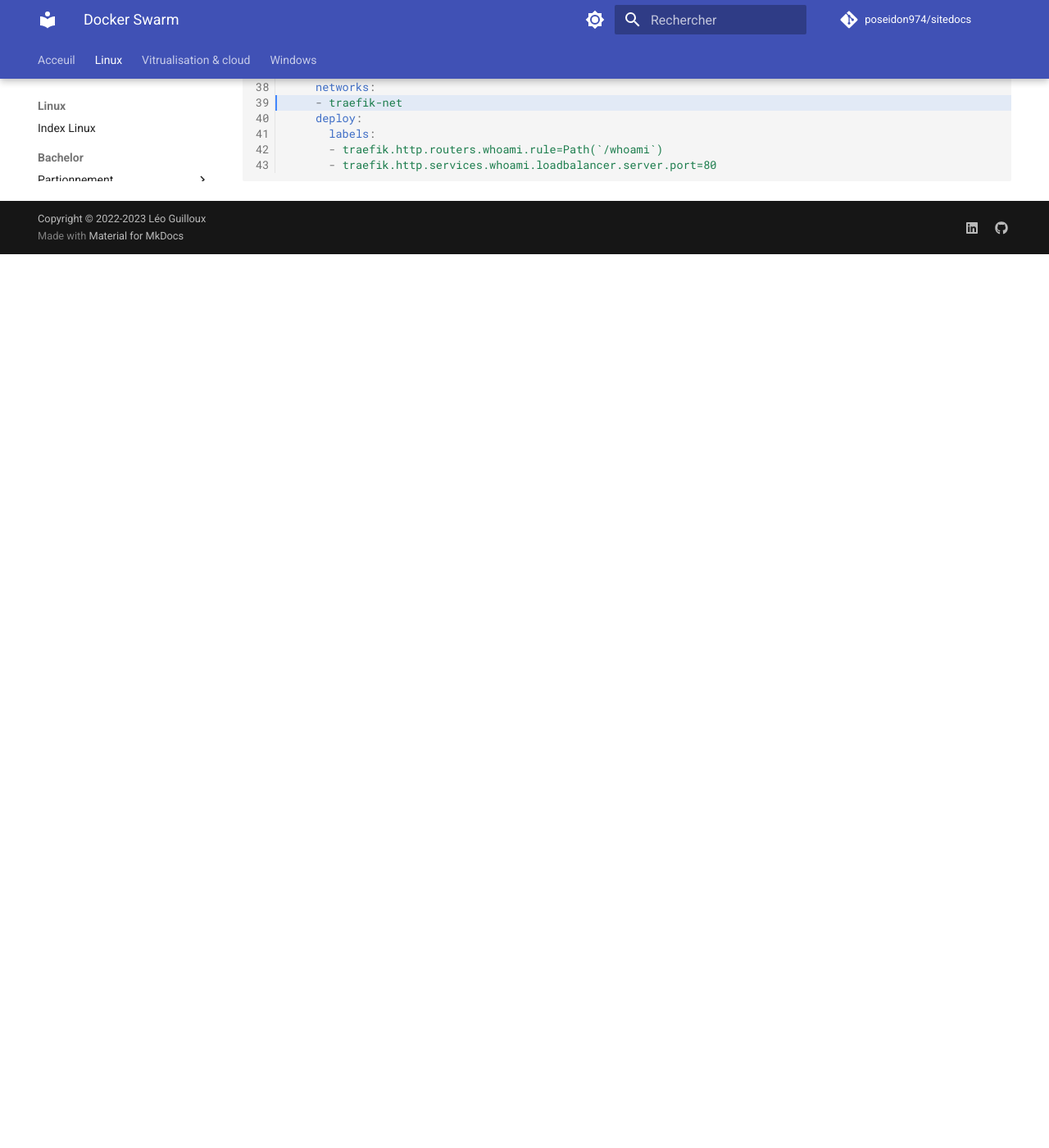
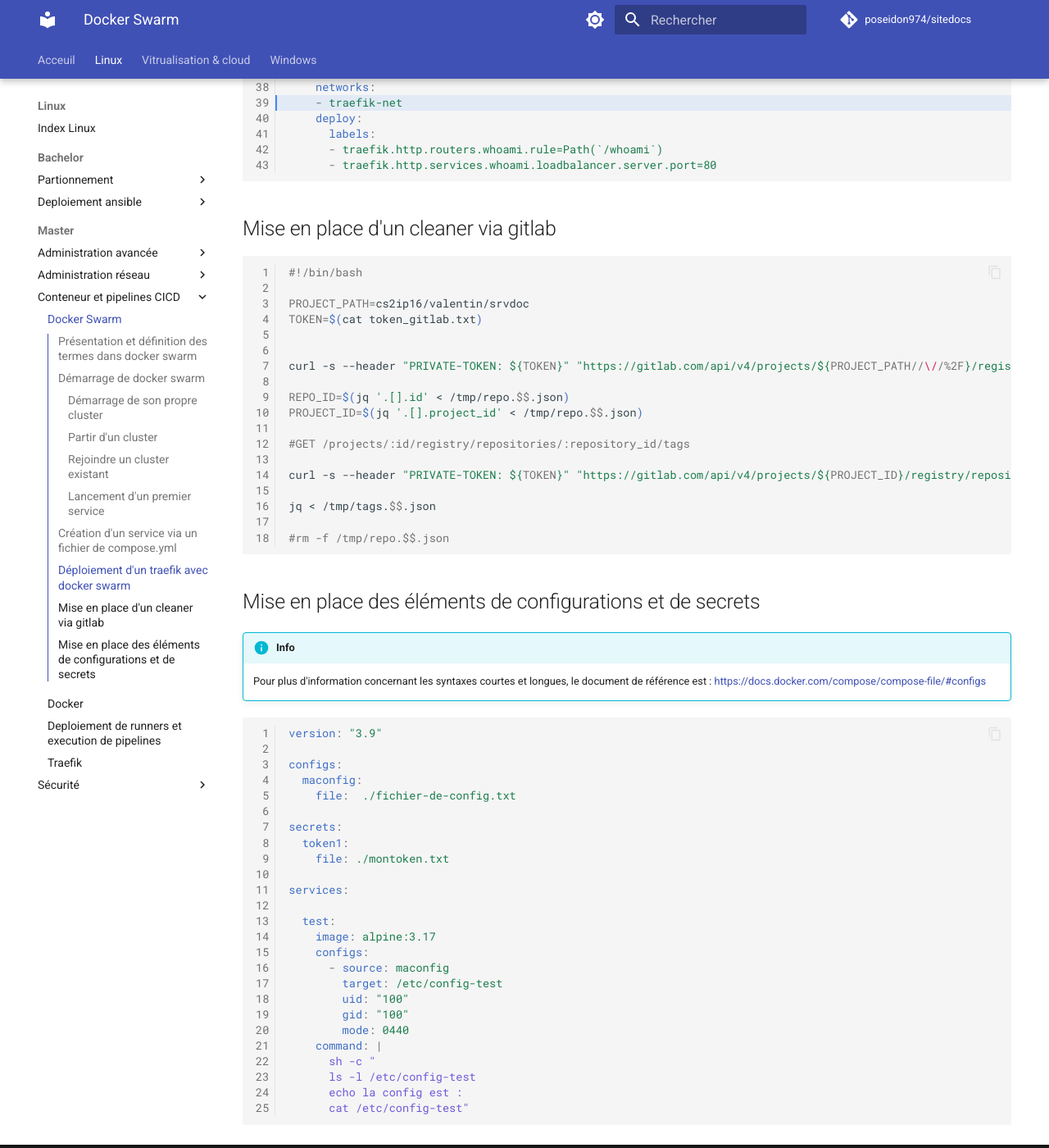
Before and after one commit to poseidon974/sitedocs, an MkDocs documentation site: the page built from docs/Linux/Master/Conteneur et pipelines CICD/Docker-swarm.md, in a window 1280 px wide and 1400 px high, scrolled down 6300 px. Shown: the whole window at 82% size. Built offline with MkDocs 1.6.1 and Material for MkDocs 9.7.7, drawn with Linux system fonts in a browser that asks for light colours; comment, search, counter and statistics services are not loaded; the version menu is left out; before the commit the page ends 6610 px from its top, so only the background shows below that.

Commit message:
update dockerfile + cours

````diff
--- a/docs/Linux/Master/Conteneur et pipelines CICD/Docker-swarm.md
+++ b/docs/Linux/Master/Conteneur et pipelines CICD/Docker-swarm.md
@@ -287,3 +287,62 @@
       - traefik.http.routers.whoami.rule=Path(`/whoami`)
       - traefik.http.services.whoami.loadbalancer.server.port=80
 ```
+
+## Mise en place d'un cleaner via gitlab
+
+```bash linenums="1"
+#!/bin/bash
+
+PROJECT_PATH=cs2ip16/valentin/srvdoc
+TOKEN=$(cat token_gitlab.txt)
+
+
+curl -s --header "PRIVATE-TOKEN: ${TOKEN}" "https://gitlab.com/api/v4/projects/${PROJECT_PATH//\//%2F}/registry/repositories" > /tmp/repo.$$.json
+
+REPO_ID=$(jq '.[].id' < /tmp/repo.$$.json)
+PROJECT_ID=$(jq '.[].project_id' < /tmp/repo.$$.json)
+
+#GET /projects/:id/registry/repositories/:repository_id/tags
+
+curl -s --header "PRIVATE-TOKEN: ${TOKEN}" "https://gitlab.com/api/v4/projects/${PROJECT_ID}/registry/repositories/${REPO_ID}/tags" > /tmp/tags.$$.json
+
+jq < /tmp/tags.$$.json
+
+#rm -f /tmp/repo.$$.json
+
+```
+
+
+## Mise en place des éléments de configurations et de secrets
+
+!!!info
+
+    Pour plus d'information concernant les syntaxes courtes et longues, le document de référence est :[ https://docs.docker.com/compose/compose-file/#configs](https://docs.docker.com/compose/compose-file/#configs)
+
+```yaml linenums="1"
+version: "3.9"
+
+configs:
+  maconfig:
+    file:  ./fichier-de-config.txt
+
+secrets:
+  token1:
+    file: ./montoken.txt
+
+services:
+
+  test:
+    image: alpine:3.17
+    configs:
+      - source: maconfig
+        target: /etc/config-test
+        uid: "100"
+        gid: "100"
+        mode: 0440
+    command: |
+      sh -c "
+      ls -l /etc/config-test
+      echo la config est :
+      cat /etc/config-test"
+```
````
Also changed, not shown: 3 other files.
